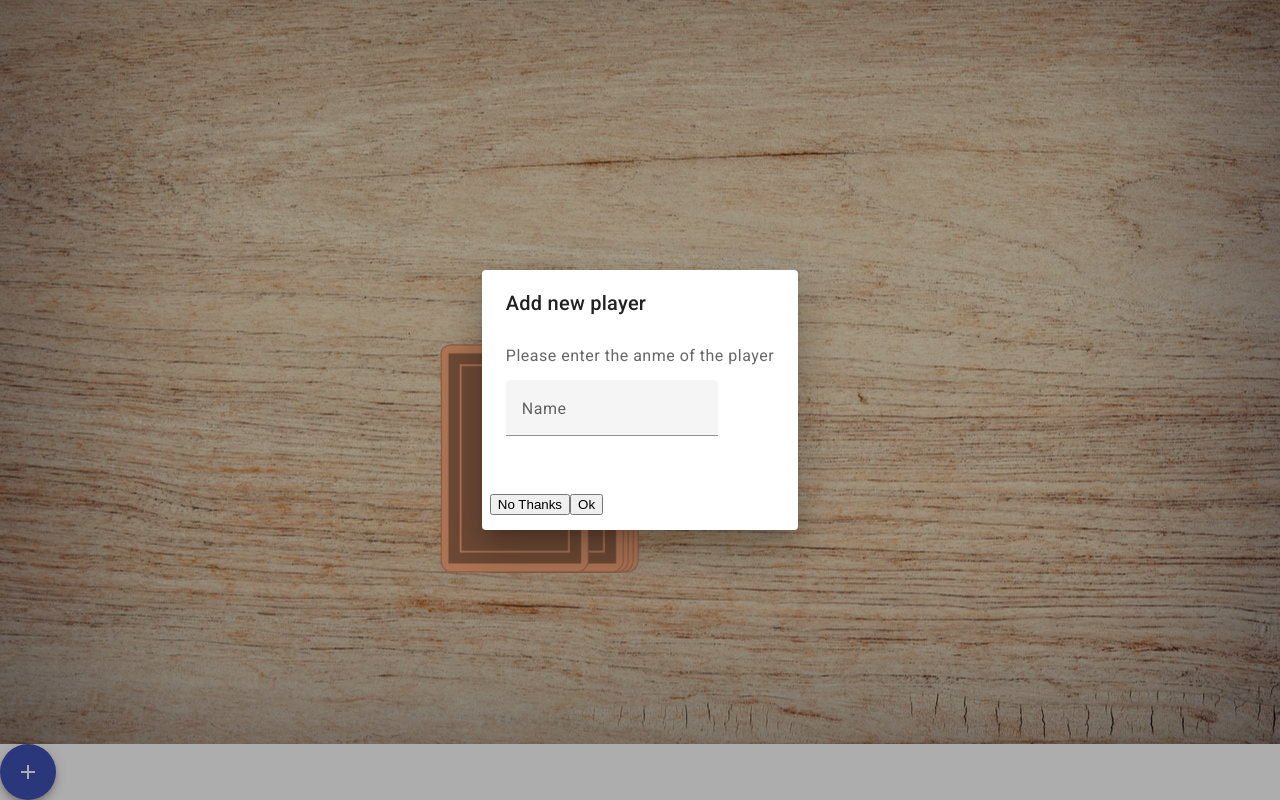
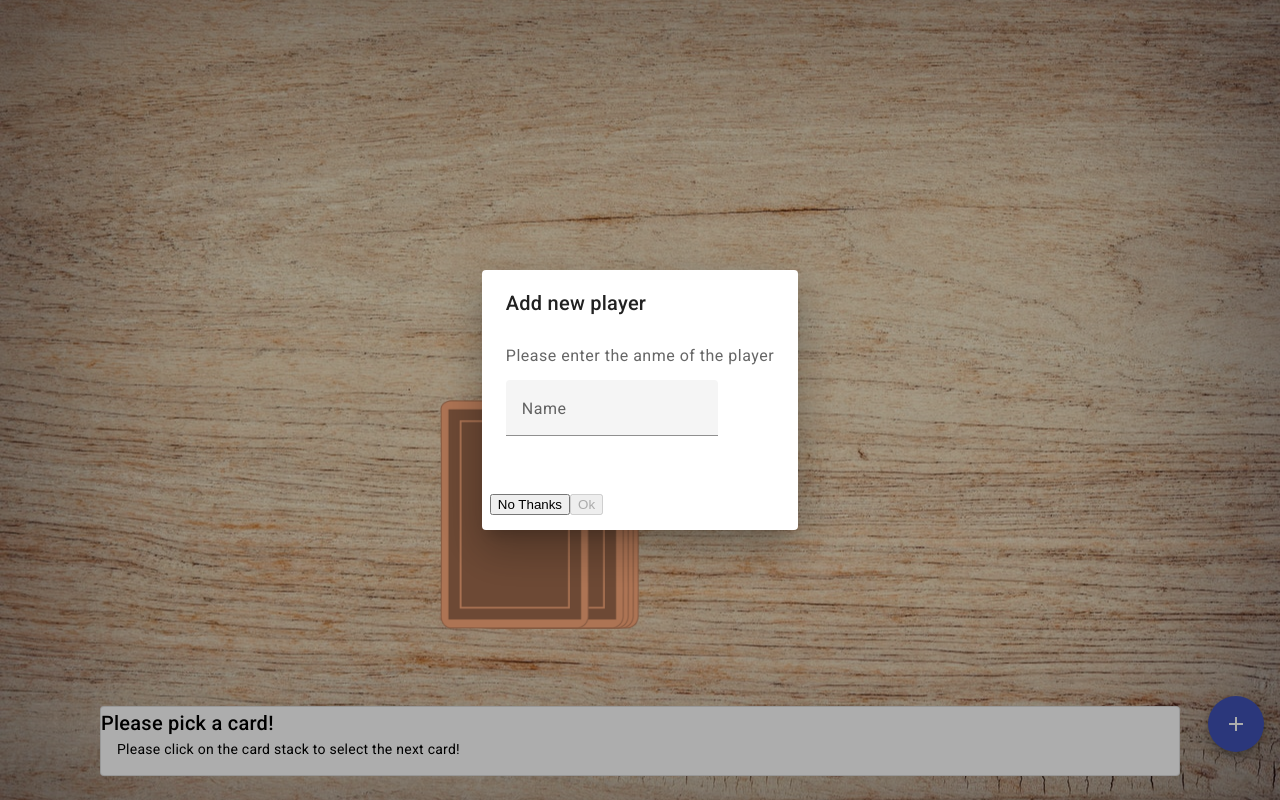
Before and after one commit to Besim91/ringoffire, an Angular app: page /game in a window 1280 px wide. Both pictures are taken after a click on the button "add". Built offline with nearby package versions, Linux system fonts and the light colour scheme.

Commit message:
Final v1.0

```diff
--- a/src/app/dialog-add-player/dialog-add-player.component.html
+++ b/src/app/dialog-add-player/dialog-add-player.component.html
@@ -8,5 +8,5 @@
 </mat-dialog-content>
 <mat-dialog-actions>
     <button mat-button (click)="onNoClick()">No Thanks</button>
-    <button mat-button [mat-dialog-close]="name" cdkFocusInitial>Ok</button>
+    <button mat-button [mat-dialog-close]="name" cdkFocusInitial [disabled]="name.length == 0">Ok</button>
 </mat-dialog-actions>
--- a/src/app/dialog-add-player/dialog-add-player.component.ts
+++ b/src/app/dialog-add-player/dialog-add-player.component.ts
@@ -3,6 +3,7 @@
 import { MatFormFieldModule } from '@angular/material/form-field';
 import { MatInputModule } from '@angular/material/input';
 import { FormsModule } from '@angular/forms'; // Für [(ngModel)]
+import { MatDialogRef } from '@angular/material/dialog';
 
 @Component({
   selector: 'app-dialog-add-player',
@@ -19,10 +20,10 @@
 export class DialogAddPlayerComponent {
   name: string = "";
 
-  constructor(){
+  constructor(private dialogRef: MatDialogRef<DialogAddPlayerComponent>){
   }
 
   onNoClick(){
-
+    this.dialogRef.close();
   }
 }
--- /dev/null
+++ b/src/app/game-info/game-info.component.html
@@ -0,0 +1,4 @@
+<mat-card appearance="outlined">
+    <mat-card-title>{{card ? title : "Please pick a card!"}}</mat-card-title>
+    <mat-card-content>{{card ? description : "Please click on the card stack to select the next card!"}}</mat-card-content>
+</mat-card>
--- /dev/null
+++ b/src/app/game-info/game-info.component.ts
@@ -0,0 +1,48 @@
+import { Component, Input, OnChanges, OnInit } from '@angular/core';
+import {MatCardModule} from '@angular/material/card';
+
+
+@Component({
+  selector: 'app-game-info',
+  standalone: true,
+  imports: [MatCardModule],
+  templateUrl: './game-info.component.html',
+  styleUrl: './game-info.component.scss'
+})
+export class GameInfoComponent implements OnInit, OnChanges {
+
+  cardAction = [
+    { title: 'Waterfall', description: 'Everyone has to start drinking at the same time. As soon as player 1 stops drinking, player 2 may stop drinking. Player 3 may stop as soon as player 2 stops drinking, and so on.' },
+    { title: 'You', description: 'You decide who drinks' },
+    { title: 'Me', description: 'Congrats! Drink a shot!' },
+    { title: 'Category', description: 'Come up with a category (e.g. Colors). Each player must enumerate one item from the category.' },
+    { title: 'Bust a jive', description: 'Player 1 makes a dance move. Player 2 repeats the dance move and adds a second one. ' },
+    { title: 'Chicks', description: 'All girls drink.' },
+    { title: 'Heaven', description: 'Put your hands up! The last player drinks!' },
+    { title: 'Mate', description: 'Pick a mate. Your mate must always drink when you drink and the other way around.' },
+    { title: 'Thumbmaster', description: '' },
+    { title: 'Men', description: 'All men drink.' },
+    { title: 'Quizmaster', description: '' },
+    { title: 'Never have i ever...', description: 'Say something you nnever did. Everyone who did it has to drink.' },
+    { title: 'Rule', description: 'Make a rule. Everyone needs to drink when he breaks the rule.' },
+  ];
+
+  title = '';
+  description = '';
+  @Input() card!: string;
+
+
+  constructor(){}
+
+  ngOnInit(): void {
+  }
+
+  ngOnChanges(): void {
+    if (this.card) {
+      let pickedCard = +this.card.split("_")[1];
+      console.log(pickedCard);
+      this.title = this.cardAction[pickedCard - 1].title;
+      this.description = this.cardAction[pickedCard - 1].description;
+    }
+  }
+}
--- a/src/app/game/game.component.html
+++ b/src/app/game/game.component.html
@@ -1,5 +1,5 @@
-<app-player *ngFor="let player of game.player; let i = index" [ngStyle]="{'top.px': 100 + (i * 90)}" class="playerPosition"
-            [name]="player" [playerActive]="i == game.currentPlayer"></app-player>
+<app-player *ngFor="let player of game.player; let i = index" [ngStyle]="{'top.px': 100 + (i * 90)}" class="playerPosition" [name]="player"
+            [playerActive]="i == game.currentPlayer"></app-player>
 
 <div class="field">
 
@@ -14,6 +14,8 @@
     </div>
 </div>
 
-<button (click)="openDialog()" mat-fab color="primary">
+<button (click)="openDialog()" mat-fab color="primary" class="btnPosition">
     <mat-icon>add</mat-icon>
 </button>
+
+<app-game-info [card]="currentCard" class="pinBottom"></app-game-info>
--- a/src/app/game/game.component.scss
+++ b/src/app/game/game.component.scss
@@ -41,3 +41,16 @@
     position: absolute;
     right: 0;
 }
+
+.pinBottom{
+    position: absolute;
+    bottom: 24px;
+    left: 100px;
+    right:  100px;
+}
+
+.btnPosition{
+    position: absolute;
+    bottom: 48px;
+    right: 16px;
+}
--- a/src/app/game/game.component.ts
+++ b/src/app/game/game.component.ts
@@ -7,6 +7,8 @@
 import { MatIconModule } from '@angular/material/icon';
 import { MatDialog, MAT_DIALOG_DATA } from '@angular/material/dialog';
 import { DialogAddPlayerComponent} from './../dialog-add-player/dialog-add-player.component';
+import { GameInfoComponent} from './../game-info/game-info.component';
+
 
 @Component({
   selector: 'app-game',
@@ -16,6 +18,7 @@
     CommonModule,
     PlayerComponent,
     MatButtonModule,
+    GameInfoComponent,
     MatIconModule
   ],
   templateUrl: './game.component.html',
@@ -46,6 +49,10 @@
     }
     this.pickCardAnimation = true;
 
+
+    this.game.currentPlayer++;
+    this.game.currentPlayer = this.game.currentPlayer % this.game.player.length;
+
     setTimeout(() => {
       this.game.playedCards.push(this.currentCard);
       this.pickCardAnimation = false;
@@ -60,7 +67,9 @@
     const dialogRef = this.dialog.open(DialogAddPlayerComponent);
 
     dialogRef.afterClosed().subscribe((name: string) => {
-      this.game.player.push(name);
+      if (name && name.length > 0) {
+        this.game.player.push(name);
+      }
     });
   }
 }
--- a/src/app/player/player.component.scss
+++ b/src/app/player/player.component.scss
@@ -18,7 +18,6 @@
     }
 }
 
-
 .playerActiveYes{
     background-color: rgba(255, 69, 0, 0.8);
 }
--- a/src/index.html
+++ b/src/index.html
@@ -1,5 +1,6 @@
 <!doctype html>
 <html lang="en">
+
 <head>
   <meta charset="utf-8">
   <title>Ringoffire</title>
@@ -9,7 +10,9 @@
   <link href="https://fonts.googleapis.com/css2?family=Roboto:wght@300;400;500&display=swap" rel="stylesheet">
   <link href="https://fonts.googleapis.com/icon?family=Material+Icons" rel="stylesheet">
 </head>
+
 <body class="mat-typography">
   <app-root></app-root>
 </body>
+
 </html>
```
Also changed, not shown: src/app/game-info/game-info.component.scss (added), 1 other file (tests, documents, lock files or other folders).
